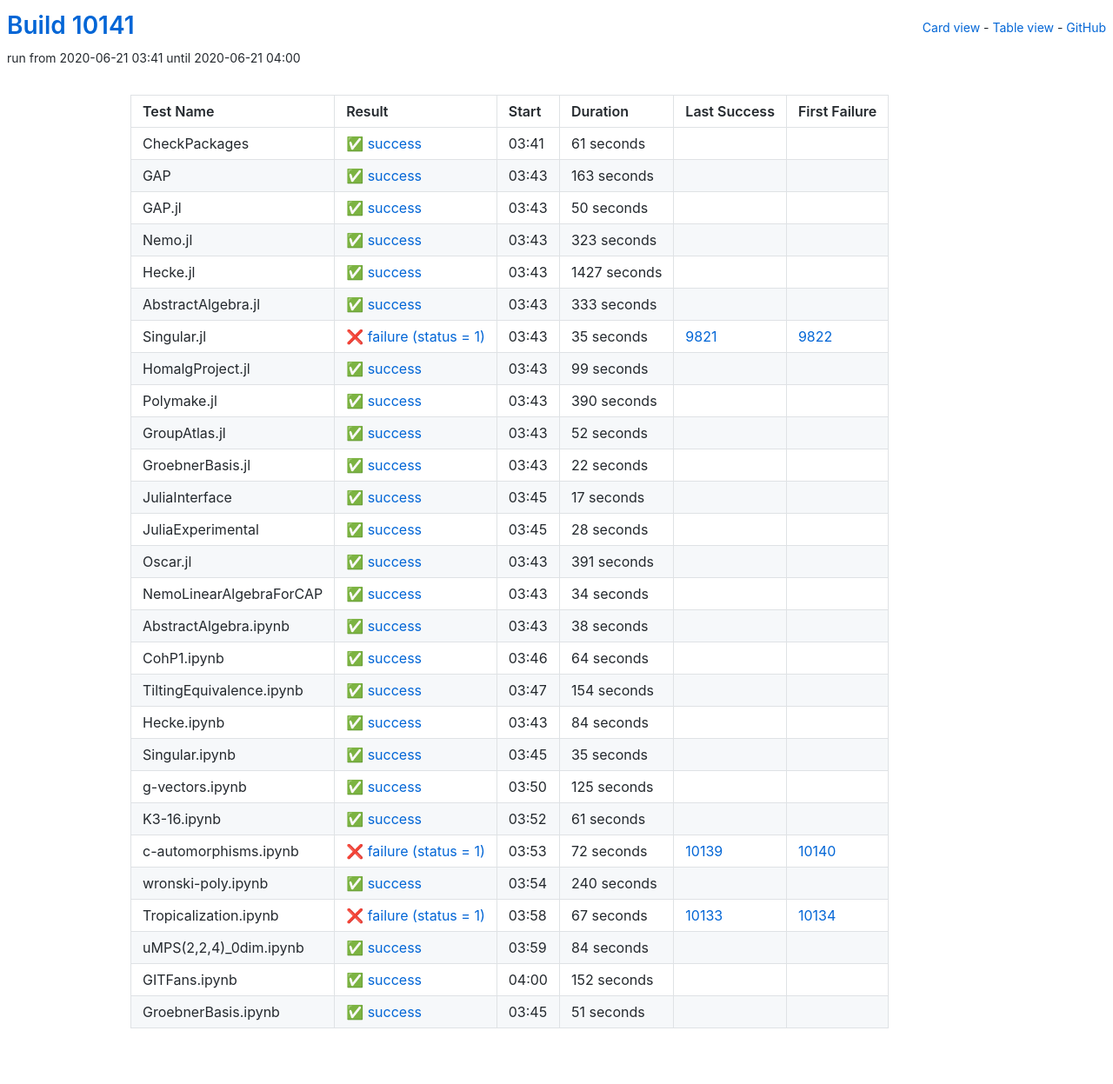
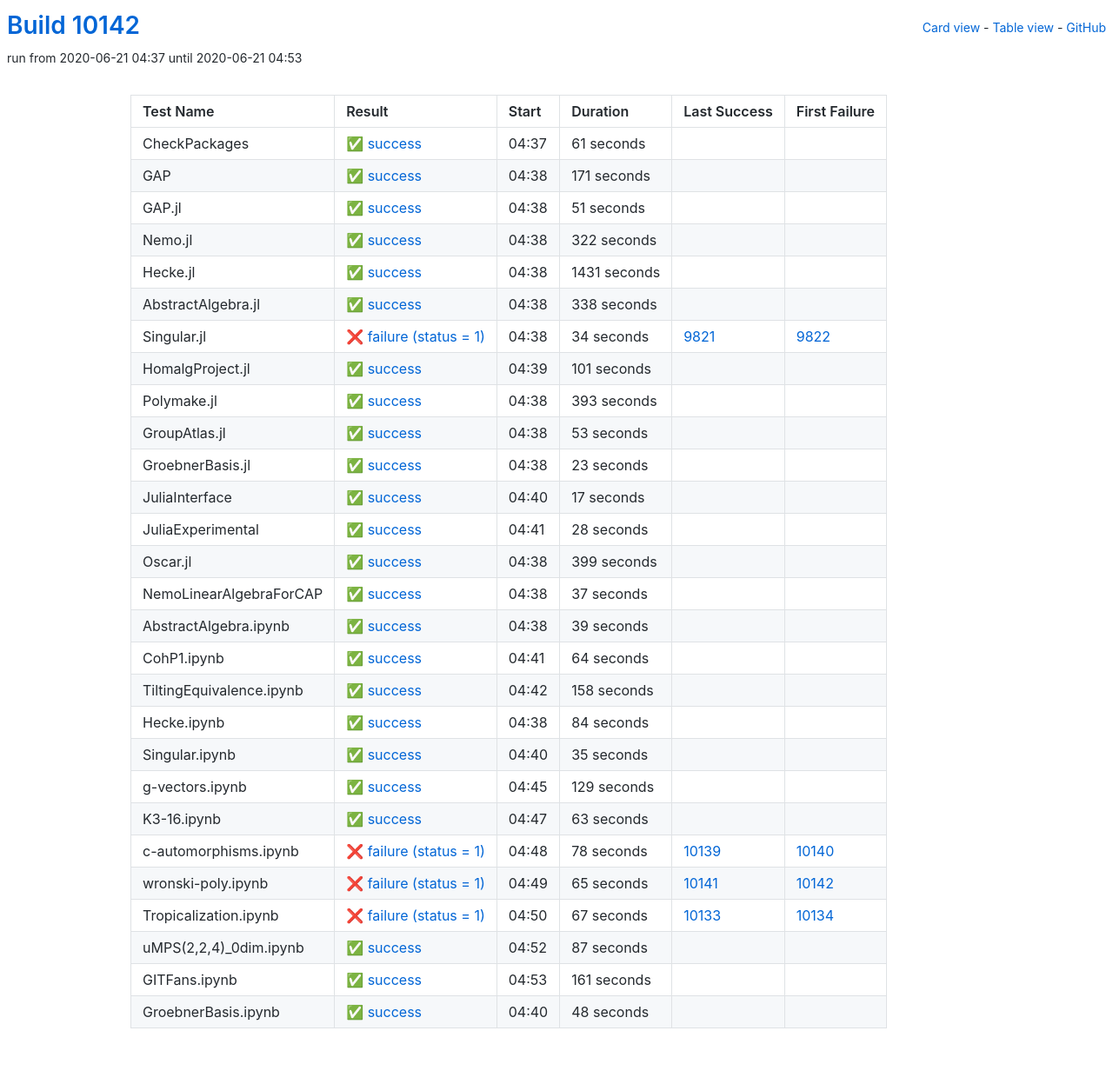
Before and after one commit to oscar-system/oscar-ci-status, a Jekyll site: the page built from table.html, in a window 1280 px wide. Shown: the whole page at 87% size. Built offline with Jekyll 4.4.1, drawn with Linux system fonts in a browser that asks for light colours.

Commit message:
Build #10142

```diff
--- a/_data/ci.yml
+++ b/_data/ci.yml
@@ -1,6 +1,6 @@
 ---
-build: 10141
-build_url: https://oscarci.mathematik.uni-kl.de/job/oscar/10141/
+build: 10142
+build_url: https://oscarci.mathematik.uni-kl.de/job/oscar/10142/
 job: oscar
 organization: oscar-system
 repo: oscar-ci-status
@@ -8,8 +8,8 @@ repourl: https://github.com/oscar-system/oscar-ci-status
 tests:
 - name: CheckPackages
   id: checkpackages
-  log: https://oscarci.mathematik.uni-kl.de/job/oscar/10141/artifact/logs/build-10141/CheckPackages.log
-  start: 2020-06-21 03:41
+  log: https://oscarci.mathematik.uni-kl.de/job/oscar/10142/artifact/logs/build-10142/CheckPackages.log
+  start: 2020-06-21 04:37
   success: true
   exitcode: 0
   status: success
@@ -20,128 +20,128 @@ tests:
   first_failure_url:
 - name: GAP
   id: gap
-  log: https://oscarci.mathematik.uni-kl.de/job/oscar/10141/artifact/logs/build-10141/GAP.log
-  start: 2020-06-21 03:43
+  log: https://oscarci.mathematik.uni-kl.de/job/oscar/10142/artifact/logs/build-10142/GAP.log
+  start: 2020-06-21 04:38
   success: true
   exitcode: 0
   status: success
-  duration: 163
+  duration: 171
   last_success: false
   last_success_url:
   first_failure: false
   first_failure_url:
 - name: GAP.jl
   id: gap-jl
-  log: https://oscarci.mathematik.uni-kl.de/job/oscar/10141/artifact/logs/build-10141/GAP.jl.log
-  start: 2020-06-21 03:43
+  log: https://oscarci.mathematik.uni-kl.de/job/oscar/10142/artifact/logs/build-10142/GAP.jl.log
+  start: 2020-06-21 04:38
   success: true
   exitcode: 0
   status: success
-  duration: 50
+  duration: 51
   last_success: false
   last_success_url:
   first_failure: false
   first_failure_url:
 - name: Nemo.jl
   id: nemo-jl
-  log: https://oscarci.mathematik.uni-kl.de/job/oscar/10141/artifact/logs/build-10141/Nemo.jl.log
-  start: 2020-06-21 03:43
+  log: https://oscarci.mathematik.uni-kl.de/job/oscar/10142/artifact/logs/build-10142/Nemo.jl.log
+  start: 2020-06-21 04:38
   success: true
   exitcode: 0
   status: success
-  duration: 323
+  duration: 322
   last_success: false
   last_success_url:
   first_failure: false
   first_failure_url:
 - name: Hecke.jl
   id: hecke-jl
-  log: https://oscarci.mathematik.uni-kl.de/job/oscar/10141/artifact/logs/build-10141/Hecke.jl.log
-  start: 2020-06-21 03:43
+  log: https://oscarci.mathematik.uni-kl.de/job/oscar/10142/artifact/logs/build-10142/Hecke.jl.log
+  start: 2020-06-21 04:38
   success: true
   exitcode: 0
   status: success
-  duration: 1427
+  duration: 1431
   last_success: false
   last_success_url:
   first_failure: false
   first_failure_url:
 - name: AbstractAlgebra.jl
   id: abstractalgebra-jl
-  log: https://oscarci.mathematik.uni-kl.de/job/oscar/10141/artifact/logs/build-10141/AbstractAlgebra.jl.log
-  start: 2020-06-21 03:43
+  log: https://oscarci.mathematik.uni-kl.de/job/oscar/10142/artifact/logs/build-10142/AbstractAlgebra.jl.log
+  start: 2020-06-21 04:38
   success: true
   exitcode: 0
   status: success
-  duration: 333
+  duration: 338
   last_success: false
   last_success_url:
   first_failure: false
   first_failure_url:
 - name: Singular.jl
   id: singular-jl
-  log: https://oscarci.mathematik.uni-kl.de/job/oscar/10141/artifact/logs/build-10141/Singular.jl.log
-  start: 2020-06-21 03:43
+  log: https://oscarci.mathematik.uni-kl.de/job/oscar/10142/artifact/logs/build-10142/Singular.jl.log
+  start: 2020-06-21 04:38
   success: false
   exitcode: 1
   status: failure
-  duration: 35
+  duration: 34
   last_success: 9821
   last_success_url: https://oscarci.mathematik.uni-kl.de/job/oscar/9821/
   first_failure: 9822
   first_failure_url: https://oscarci.mathematik.uni-kl.de/job/oscar/9822/
 - name: HomalgProject.jl
   id: homalgproject-jl
-  log: https://oscarci.mathematik.uni-kl.de/job/oscar/10141/artifact/logs/build-10141/HomalgProject.jl.log
-  start: 2020-06-21 03:43
+  log: https://oscarci.mathematik.uni-kl.de/job/oscar/10142/artifact/logs/build-10142/HomalgProject.jl.log
+  start: 2020-06-21 04:39
   success: true
   exitcode: 0
   status: success
-  duration: 99
+  duration: 101
   last_success: false
   last_success_url:
   first_failure: false
   first_failure_url:
 - name: Polymake.jl
   id: polymake-jl
-  log: https://oscarci.mathematik.uni-kl.de/job/oscar/10141/artifact/logs/build-10141/Polymake.jl.log
-  start: 2020-06-21 03:43
+  log: https://oscarci.mathematik.uni-kl.de/job/oscar/10142/artifact/logs/build-10142/Polymake.jl.log
+  start: 2020-06-21 04:38
   success: true
   exitcode: 0
   status: success
-  duration: 390
+  duration: 393
   last_success: false
   last_success_url:
   first_failure: false
   first_failure_url:
 - name: GroupAtlas.jl
   id: groupatlas-jl
-  log: https://oscarci.mathematik.uni-kl.de/job/oscar/10141/artifact/logs/build-10141/GroupAtlas.jl.log
-  start: 2020-06-21 03:43
+  log: https://oscarci.mathematik.uni-kl.de/job/oscar/10142/artifact/logs/build-10142/GroupAtlas.jl.log
+  start: 2020-06-21 04:38
   success: true
   exitcode: 0
   status: success
-  duration: 52
+  duration: 53
   last_success: false
   last_success_url:
   first_failure: false
   first_failure_url:
 - name: GroebnerBasis.jl
   id: groebnerbasis-jl
-  log: https://oscarci.mathematik.uni-kl.de/job/oscar/10141/artifact/logs/build-10141/GroebnerBasis.jl.log
-  start: 2020-06-21 03:43
+  log: https://oscarci.mathematik.uni-kl.de/job/oscar/10142/artifact/logs/build-10142/GroebnerBasis.jl.log
+  start: 2020-06-21 04:38
   success: true
   exitcode: 0
   status: success
-  duration: 22
+  duration: 23
   last_success: false
   last_success_url:
   first_failure: false
   first_failure_url:
 - name: JuliaInterface
   id: juliainterface
-  log: https://oscarci.mathematik.uni-kl.de/job/oscar/10141/artifact/logs/build-10141/JuliaInterface.log
-  start: 2020-06-21 03:45
+  log: https://oscarci.mathematik.uni-kl.de/job/oscar/10142/artifact/logs/build-10142/JuliaInterface.log
+  start: 2020-06-21 04:40
   success: true
   exitcode: 0
   status: success
@@ -152,8 +152,8 @@ tests:
   first_failure_url:
 - name: JuliaExperimental
   id: juliaexperimental
-  log: https://oscarci.mathematik.uni-kl.de/job/oscar/10141/artifact/logs/build-10141/JuliaExperimental.log
-  start: 2020-06-21 03:45
+  log: https://oscarci.mathematik.uni-kl.de/job/oscar/10142/artifact/logs/build-10142/JuliaExperimental.log
+  start: 2020-06-21 04:41
   success: true
   exitcode: 0
   status: success
@@ -164,44 +164,44 @@ tests:
   first_failure_url:
 - name: Oscar.jl
   id: oscar-jl
-  log: https://oscarci.mathematik.uni-kl.de/job/oscar/10141/artifact/logs/build-10141/Oscar.jl.log
-  start: 2020-06-21 03:43
+  log: https://oscarci.mathematik.uni-kl.de/job/oscar/10142/artifact/logs/build-10142/Oscar.jl.log
+  start: 2020-06-21 04:38
   success: true
   exitcode: 0
   status: success
-  duration: 391
+  duration: 399
   last_success: false
   last_success_url:
   first_failure: false
   first_failure_url:
 - name: NemoLinearAlgebraForCAP
   id: nemolinearalgebraforcap
-  log: https://oscarci.mathematik.uni-kl.de/job/oscar/10141/artifact/logs/build-10141/NemoLinearAlgebraForCAP.log
-  start: 2020-06-21 03:43
+  log: https://oscarci.mathematik.uni-kl.de/job/oscar/10142/artifact/logs/build-10142/NemoLinearAlgebraForCAP.log
+  start: 2020-06-21 04:38
   success: true
   exitcode: 0
   status: success
-  duration: 34
+  duration: 37
   last_success: false
   last_success_url:
   first_failure: false
   first_failure_url:
 - name: AbstractAlgebra.ipynb
   id: abstractalgebra-ipynb
-  log: https://oscarci.mathematik.uni-kl.de/job/oscar/10141/artifact/logs/build-10141/AbstractAlgebra.ipynb.log
-  start: 2020-06-21 03:43
+  log: https://oscarci.mathematik.uni-kl.de/job/oscar/10142/artifact/logs/build-10142/AbstractAlgebra.ipynb.log
+  start: 2020-06-21 04:38
   success: true
   exitcode: 0
   status: success
-  duration: 38
+  duration: 39
   last_success: false
   last_success_url:
   first_failure: false
   first_failure_url:
 - name: CohP1.ipynb
   id: cohp1-ipynb
-  log: https://oscarci.mathematik.uni-kl.de/job/oscar/10141/artifact/logs/build-10141/CohP1.ipynb.log
-  start: 2020-06-21 03:46
+  log: https://oscarci.mathematik.uni-kl.de/job/oscar/10142/artifact/logs/build-10142/CohP1.ipynb.log
+  start: 2020-06-21 04:41
   success: true
   exitcode: 0
   status: success
@@ -212,20 +212,20 @@ tests:
   first_failure_url:
 - name: TiltingEquivalence.ipynb
   id: tiltingequivalence-ipynb
-  log: https://oscarci.mathematik.uni-kl.de/job/oscar/10141/artifact/logs/build-10141/TiltingEquivalence.ipynb.log
-  start: 2020-06-21 03:47
+  log: https://oscarci.mathematik.uni-kl.de/job/oscar/10142/artifact/logs/build-10142/TiltingEquivalence.ipynb.log
+  start: 2020-06-21 04:42
   success: true
   exitcode: 0
   status: success
-  duration: 154
+  duration: 158
   last_success: false
   last_success_url:
   first_failure: false
   first_failure_url:
 - name: Hecke.ipynb
   id: hecke-ipynb
-  log: https://oscarci.mathematik.uni-kl.de/job/oscar/10141/artifact/logs/build-10141/Hecke.ipynb.log
-  start: 2020-06-21 03:43
+  log: https://oscarci.mathematik.uni-kl.de/job/oscar/10142/artifact/logs/build-10142/Hecke.ipynb.log
+  start: 2020-06-21 04:38
   success: true
   exitcode: 0
   status: success
@@ -236,8 +236,8 @@ tests:
   first_failure_url:
 - name: Singular.ipynb
   id: singular-ipynb
-  log: https://oscarci.mathematik.uni-kl.de/job/oscar/10141/artifact/logs/build-10141/Singular.ipynb.log
-  start: 2020-06-21 03:45
+  log: https://oscarci.mathematik.uni-kl.de/job/oscar/10142/artifact/logs/build-10142/Singular.ipynb.log
+  start: 2020-06-21 04:40
   success: true
   exitcode: 0
   status: success
@@ -248,56 +248,56 @@ tests:
   first_failure_url:
 - name: g-vectors.ipynb
   id: g-vectors-ipynb
-  log: https://oscarci.mathematik.uni-kl.de/job/oscar/10141/artifact/logs/build-10141/g-vectors.ipynb.log
-  start: 2020-06-21 03:50
+  log: https://oscarci.mathematik.uni-kl.de/job/oscar/10142/artifact/logs/build-10142/g-vectors.ipynb.log
+  start: 2020-06-21 04:45
   success: true
   exitcode: 0
   status: success
-  duration: 125
+  duration: 129
   last_success: false
   last_success_url:
   first_failure: false
   first_failure_url:
 - name: K3-16.ipynb
   id: k3-16-ipynb
-  log: https://oscarci.mathematik.uni-kl.de/job/oscar/10141/artifact/logs/build-10141/K3-16.ipynb.log
-  start: 2020-06-21 03:52
+  log: https://oscarci.mathematik.uni-kl.de/job/oscar/10142/artifact/logs/build-10142/K3-16.ipynb.log
+  start: 2020-06-21 04:47
   success: true
   exitcode: 0
   status: success
-  duration: 61
+  duration: 63
   last_success: false
   last_success_url:
   first_failure: false
   first_failure_url:
 - name: c-automorphisms.ipynb
   id: c-automorphisms-ipynb
-  log: https://oscarci.mathematik.uni-kl.de/job/oscar/10141/artifact/logs/build-10141/c-automorphisms.ipynb.log
-  start: 2020-06-21 03:53
+  log: https://oscarci.mathematik.uni-kl.de/job/oscar/10142/artifact/logs/build-10142/c-automorphisms.ipynb.log
+  start: 2020-06-21 04:48
   success: false
   exitcode: 1
   status: failure
-  duration: 72
+  duration: 78
   last_success: 10139
   last_success_url: https://oscarci.mathematik.uni-kl.de/job/oscar/10139/
   first_failure: 10140
   first_failure_url: https://oscarci.mathematik.uni-kl.de/job/oscar/10140/
 - name: wronski-poly.ipynb
   id: wronski-poly-ipynb
-  log: https://oscarci.mathematik.uni-kl.de/job/oscar/10141/artifact/logs/build-10141/wronski-poly.ipynb.log
-  start: 2020-06-21 03:54
-  success: true
-  exitcode: 0
-  status: success
-  duration: 240
-  last_success: false
-  last_success_url:
-  first_failure: false
-  first_failure_url:
+  log: https://oscarci.mathematik.uni-kl.de/job/oscar/10142/artifact/logs/build-10142/wronski-poly.ipynb.log
+  start: 2020-06-21 04:49
+  success: false
+  exitcode: 1
+  status: failure
+  duration: 65
+  last_success: 10141
+  last_success_url: https://oscarci.mathematik.uni-kl.de/job/oscar/10141/
+  first_failure: 10142
+  first_failure_url: https://oscarci.mathematik.uni-kl.de/job/oscar/10142/
 - name: Tropicalization.ipynb
   id: tropicalization-ipynb
-  log: https://oscarci.mathematik.uni-kl.de/job/oscar/10141/artifact/logs/build-10141/Tropicalization.ipynb.log
-  start: 2020-06-21 03:58
+  log: https://oscarci.mathematik.uni-kl.de/job/oscar/10142/artifact/logs/build-10142/Tropicalization.ipynb.log
+  start: 2020-06-21 04:50
   success: false
   exitcode: 1
   status: failure
@@ -308,36 +308,36 @@ tests:
   first_failure_url: https://oscarci.mathematik.uni-kl.de/job/oscar/10134/
 - name: uMPS(2,2,4)_0dim.ipynb
   id: umps-2-2-4-0dim-ipynb
-  log: https://oscarci.mathematik.uni-kl.de/job/oscar/10141/artifact/logs/build-10141/uMPS-2-2-4-_0dim.ipynb.log
-  start: 2020-06-21 03:59
+  log: https://oscarci.mathematik.uni-kl.de/job/oscar/10142/artifact/logs/build-10142/uMPS-2-2-4-_0dim.ipynb.log
+  start: 2020-06-21 04:52
   success: true
   exitcode: 0
   status: success
-  duration: 84
+  duration: 87
   last_success: false
   last_success_url:
   first_failure: false
   first_failure_url:
 - name: GITFans.ipynb
   id: gitfans-ipynb
-  log: https://oscarci.mathematik.uni-kl.de/job/oscar/10141/artifact/logs/build-10141/GITFans.ipynb.log
-  start: 2020-06-21 04:00
+  log: https://oscarci.mathematik.uni-kl.de/job/oscar/10142/artifact/logs/build-10142/GITFans.ipynb.log
+  start: 2020-06-21 04:53
   success: true
   exitcode: 0
   status: success
-  duration: 152
+  duration: 161
   last_success: false
   last_success_url:
   first_failure: false
   first_failure_url:
 - name: GroebnerBasis.ipynb
   id: groebnerbasis-ipynb
-  log: https://oscarci.mathematik.uni-kl.de/job/oscar/10141/artifact/logs/build-10141/GroebnerBasis.ipynb.log
-  start: 2020-06-21 03:45
+  log: https://oscarci.mathematik.uni-kl.de/job/oscar/10142/artifact/logs/build-10142/GroebnerBasis.ipynb.log
+  start: 2020-06-21 04:40
   success: true
   exitcode: 0
   status: success
-  duration: 51
+  duration: 48
   last_success: false
   last_success_url:
   first_failure: false
```
Also changed, not shown: README.md.
